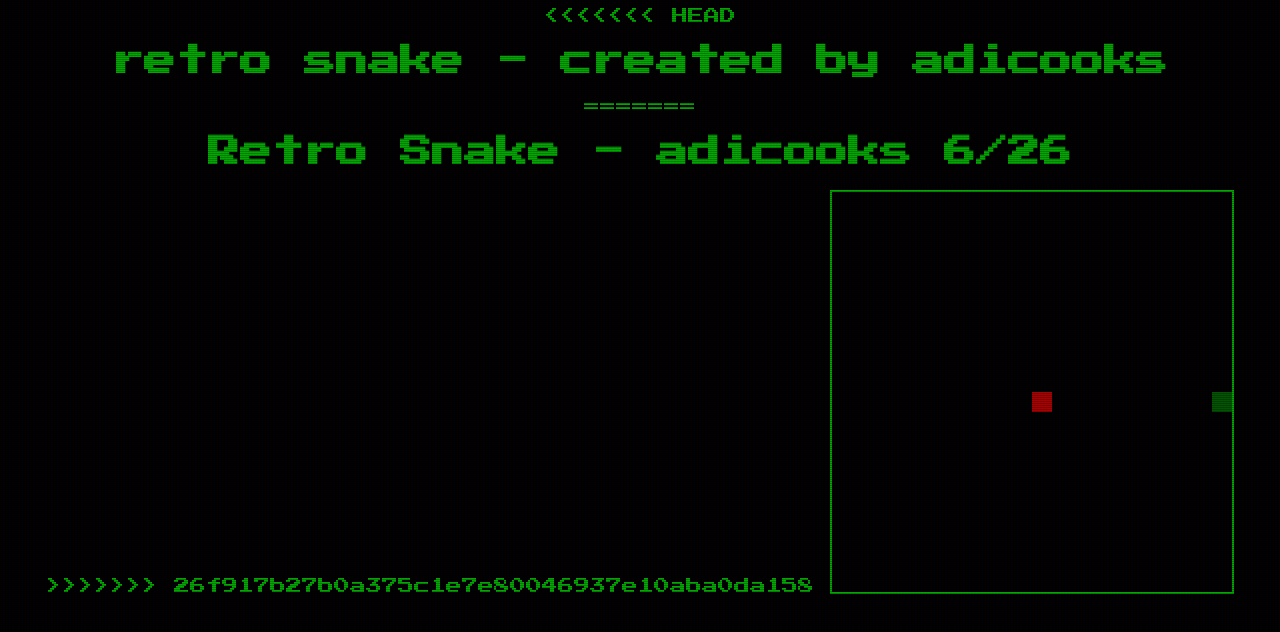
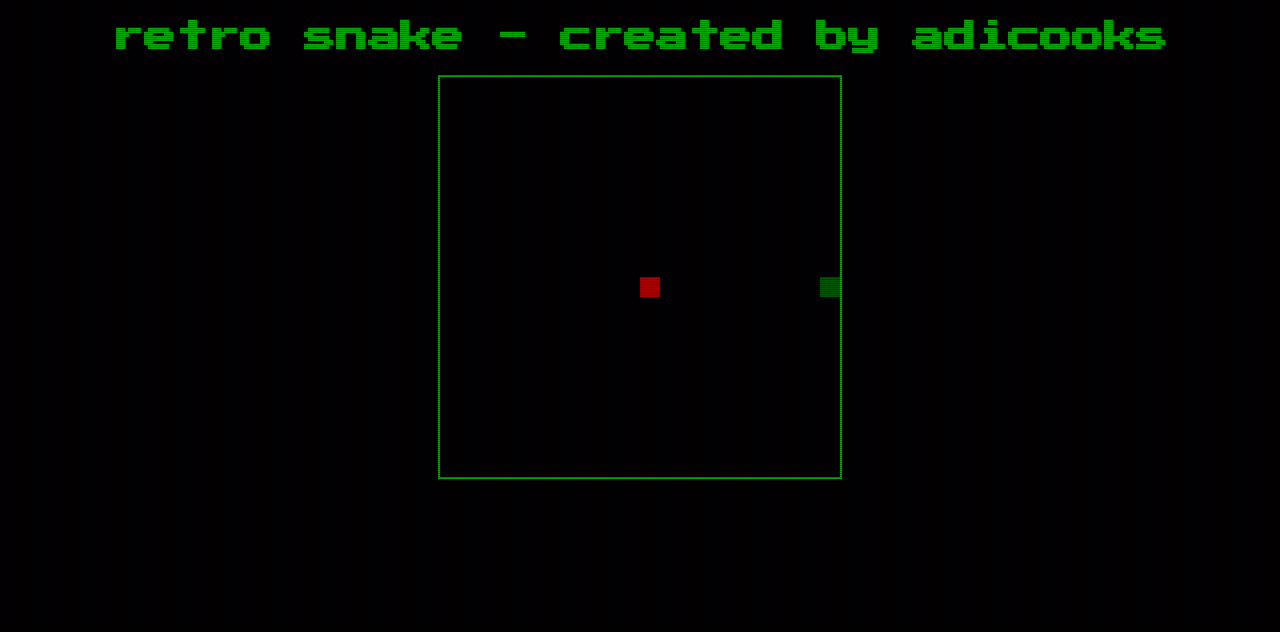
Before and after one commit to adicooks/snake, a plain HTML site: page index.html in a window 1280 px wide. Drawn offline with Linux system fonts and the light colour scheme.

Commit message:
fix h1 error

```diff
--- a/index.html
+++ b/index.html
@@ -8,11 +8,7 @@
     <link rel="stylesheet" href="style.css">
 </head>
 <body class="crt">
-<<<<<<< HEAD
     <h1>retro snake - created by adicooks</h1>
-=======
-    <h1>Retro Snake - adicooks 6/26 </h1>
->>>>>>> 26f917b27b0a375c1e7e80046937e10aba0da158
     <canvas id="gameCanvas" width="400" height="400"></canvas>
     <script src="script.js"></script>
 </body>
```
